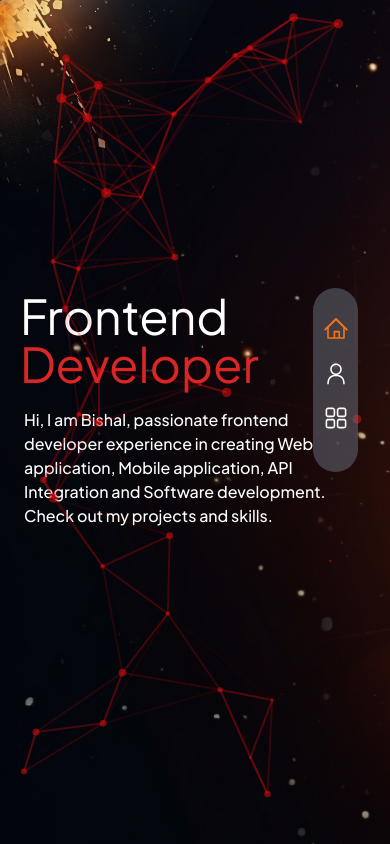
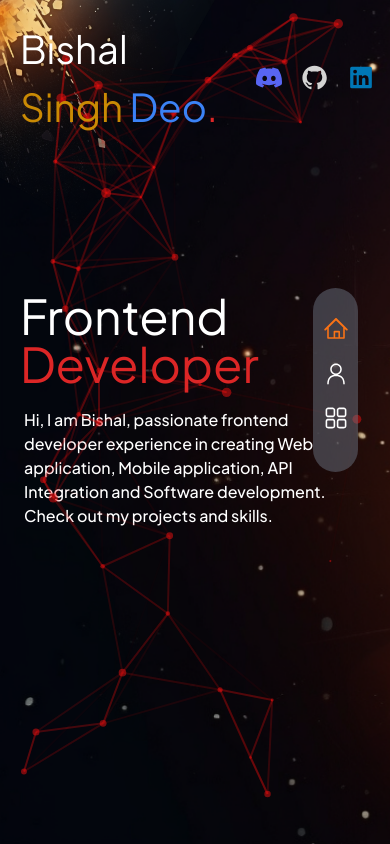
Before and after one commit to Bishalsnghd07/Portfolio-Bishal, a Next.js app: page / in a window 390 px wide. Built offline with nearby package versions, Linux system fonts and the light colour scheme.

Commit message:
feat: update navbar

```diff
--- a/app/page.tsx
+++ b/app/page.tsx
@@ -52,7 +52,7 @@ export default function Home() {
 
       <div className='grid grid-cols-1 md:grid-cols-2 gap-4 justify-center items-center'>
         <motion.div className='flex flex-col justify-center items-start leading-7 p-5 md:pl-[10rem] md:max-w-[40rem] pt-[8rem] md:pt-[1.2rem]' variants={textVariants} initial="initial" animate="animate">
-          <h1 className='text-5xl lg:text-6xl text-white transition md:hover:translate-x-4 duration-500 cursor-pointer md:z-20'>Frontend{" "}
+          <h1 className='text-5xl lg:text-6xl text-white transition md:hover:translate-x-4 duration-500 cursor-pointer z-10 md:z-20'>Frontend{" "}
           <span className='text-red-600'>Developer {isSmallScreen ? '' : '👋'}</span>
           </h1>
           <p className='text-white text-base font-sans font-medium pt-5 pl-1 leading-6 transition md:hover:translate-x-3 md:hover:text-slate-300 md:hover:scale-105 duration-500 md:z-20 cursor-pointer'>Hi, I am Bishal, passionate frontend developer experience in creating Web application, Mobile application, API Integration and Software development. Check out my projects and skills.</p>
--- a/components/Navbar.tsx
+++ b/components/Navbar.tsx
@@ -35,7 +35,7 @@ export default function Navbar ()
     }
 
   return (
-    <div className="fixed items-center top-0 bg-transparent z-[20] flex w-full gap-[40rem] justify-center pt-5 cursor-pointer">
+    <div className="fixed top-0 bg-transparent z-[20] flex w-full gap-5 justify-between p-5 cursor-pointer">
        <Link href="/">
       <motion.h1 className="relative text-white text-[2.4rem] md:pl-[8.5rem] group"  variants={textVariants} initial="initial"
         animate="animate">
```
